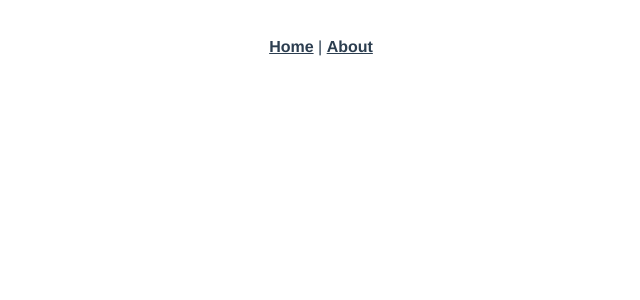
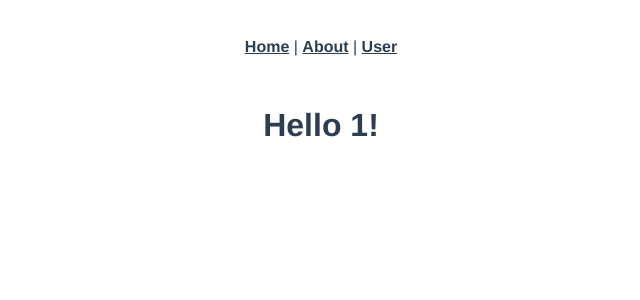
Before and after one commit to betweenbrain/Vue-Router-101, a Vue app: page /user/1 in a window 1280 px wide. Shown: the top 300 px of the page, without its empty margins (319-959 px from the left). Built offline with nearby package versions, Linux system fonts and the light colour scheme.

Commit message:
Adds route param example

```diff
--- a/src/App.vue
+++ b/src/App.vue
@@ -2,7 +2,8 @@
   <div id="app">
     <div id="nav">
       <router-link to="/">Home</router-link> |
-      <router-link to="/about">About</router-link>
+      <router-link to="/about">About</router-link> |
+       <router-link to="/user">User</router-link>
     </div>
     <router-view/>
   </div>
--- a/src/router.js
+++ b/src/router.js
@@ -20,5 +20,10 @@ export default new Router({
       // which is lazy-loaded when the route is visited.
       component: () => import(/* webpackChunkName: "about" */ './views/About.vue'),
     },
+    {
+      path: '/user/:name',
+      name: 'user',
+      component: () => import(/* webpackChunkName: "user" */ './views/User.vue'),
+    },
   ],
 });
--- /dev/null
+++ b/src/views/User.vue
@@ -0,0 +1,5 @@
+<template>
+  <div>
+    <h1>Hello {{ this.$route.params.name }}!</h1>
+  </div>
+</template>
```
